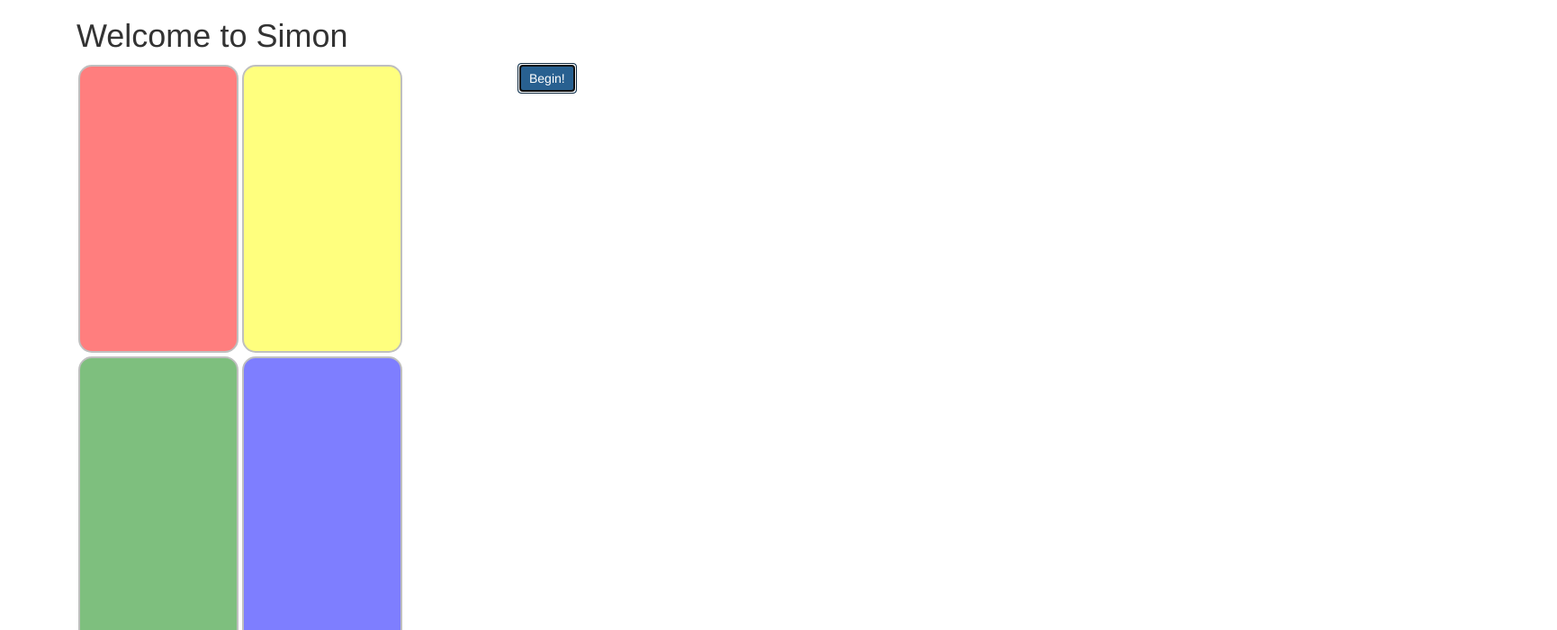
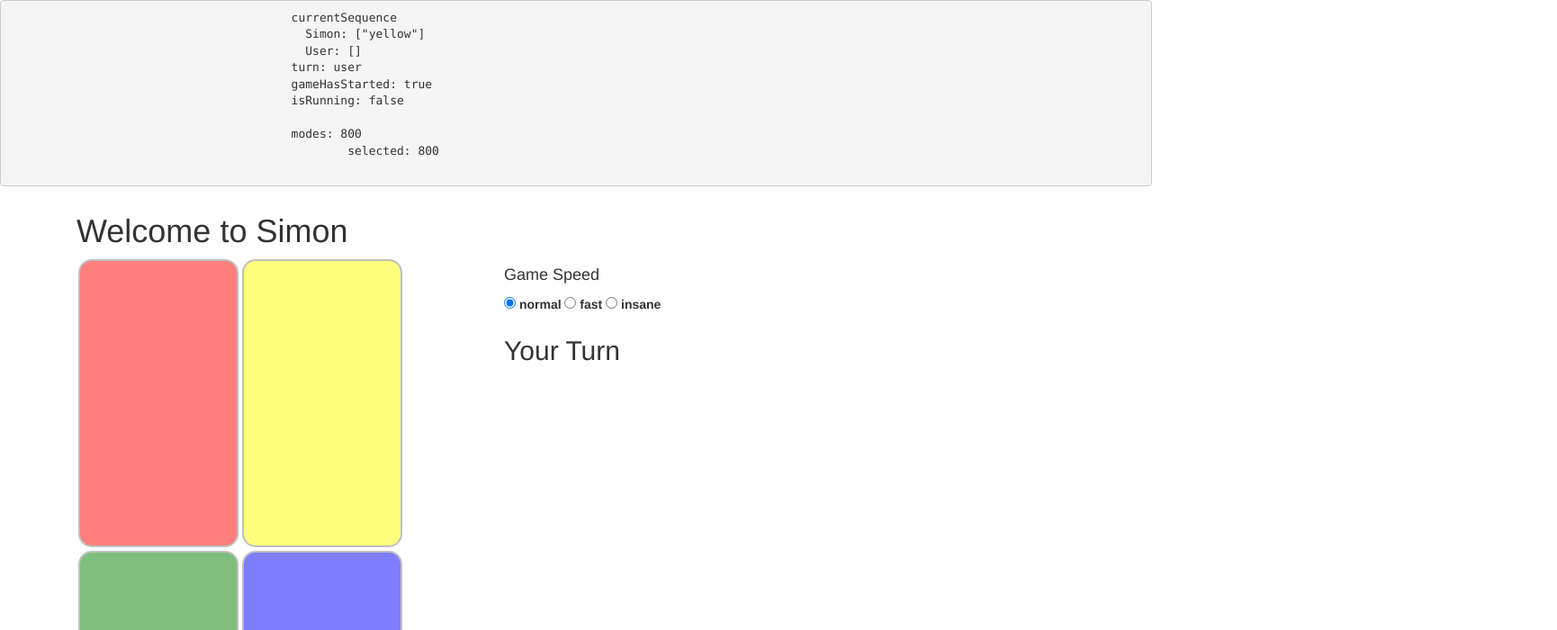
Before and after one commit to JCarran0/AngularJS102, a plain HTML site: page homework/simon/index.html in a window 1280 px wide. Both pictures are taken after a click on the button "Begin!". Shown: the top 700 px of the page at 90% size, 1730 px wide, since content can reach past the window. Drawn offline with nearby package versions, Linux system fonts and the light colour scheme.

Commit message:
added mode

```diff
--- a/homework/simon/index.html
+++ b/homework/simon/index.html
@@ -14,7 +14,7 @@
 <body>
 	<div ng-app="MyApp">
 		<div ng-controller='MyController as ctrl'>
-<!-- 			<div>
+			<div>
 				<pre>
 					currentSequence
 					  Simon: {{ctrl.currentSequence.simon}}
@@ -22,9 +22,11 @@
 					turn: {{ctrl.turn}}
 					gameHasStarted: {{ctrl.gameHasStarted}}
 					isRunning: {{ctrl.isRunning}}
+
+					modes: {{ctrl.modeMgmt.selected}}
+						selected: {{ctrl.modeMgmt.selected}}
 				</pre>
-			</div> -->
-
+			</div>
 
 			<div id='simon' class='container'>
 				<div class='container'>
@@ -51,6 +53,16 @@
 				</div>
 
 				<div id='picked-color-list' class='container col-sm-4'>
+					<div>
+						<h4>Game Speed</h4>
+						<span ng-repeat='mode in ctrl.modeMgmt.modes'>
+							<input type='radio'
+								   name='mode-select'
+								   ng-value='mode.speed'
+								   ng-model='ctrl.modeMgmt.selected'>
+							<label ng-bind='mode.mode'></label>
+						</span>
+					</div>
 					<div id='current-list'>
 						<h2 ng-if='ctrl.turn === "user"'>Your Turn</h2>
 						<h2 ng-if='ctrl.turn === "simon"'>Simon's Turn</h2>
--- a/homework/simon/index.js
+++ b/homework/simon/index.js
@@ -2,8 +2,10 @@
 
 var MyApp = angular.module('MyApp', ['CustomServices'])
 
-.controller('MyController', function(GameBuilder, $timeout, $interval){
+.controller('MyController', function(ModeManager, colorsArray, $timeout, $interval){
 	var self = this;
+
+	var colors = colorsArray;
 
 	/*
 	** self.turn can = 'simon' or 'user'.
@@ -14,12 +16,8 @@ var MyApp = angular.module('MyApp', ['CustomServices'])
 
 	// mode controls the speed of the game.
 	// i.e. slow, fast, insane.
-	self.mode = 'fast';
-	var modeSpeeds = {
-		normal: 800,
-		fast: 500,
-		insane: 200
-	}
+	self.modeMgmt = new ModeManager;
+
 
 	/*
 	** The simon and user array hold their respective sequences
@@ -61,7 +59,7 @@ var MyApp = angular.module('MyApp', ['CustomServices'])
 			userPicks.push(color);
 			flashOneColor(color).then(function(){
 				if(userPicks.length === simonPicks.length){
-					console.log('changing turns')
+					// Simon's turn
 					self.currentSequence.user = [];
 					self.currentSequence.display = [];
 					$timeout(function(){
@@ -70,7 +68,7 @@ var MyApp = angular.module('MyApp', ['CustomServices'])
 						runSimonsTurn();
 					});
 				} else{
-					console.log('still users turn');
+					// Still user's turn
 					self.isRunning = false;
 				}
 			});
@@ -82,7 +80,7 @@ var MyApp = angular.module('MyApp', ['CustomServices'])
 		self.currentSequence.display.push(color);
 		return $timeout(function(){
 			self.isClicked[color] = false;
-		}, modeSpeeds[self.mode]/2);
+		}, self.modeMgmt.selected/2);
 	}
 
 
@@ -101,7 +99,7 @@ var MyApp = angular.module('MyApp', ['CustomServices'])
 	    			resetRound(stop);
 	    		}
     		});
-    	}, modeSpeeds[self.mode]);
+    	}, self.modeMgmt.selected);
     };
 
     function resetRound(stop){
@@ -126,13 +124,12 @@ var MyApp = angular.module('MyApp', ['CustomServices'])
     }
 
 
-	var colors = ['red', 'yellow', 'green', 'blue'];
+
 
 	function generateRandomColor(){
 		var index = Math.floor((Math.random() * 4) + 1) - 1;
 		return colors[index];
 	}
 
-	self.test = self.runSimonsTurn;
 
 });
--- a/homework/simon/services.js
+++ b/homework/simon/services.js
@@ -1,12 +1,28 @@
 var MyApp = angular.module('CustomServices', []);
 
-	// mode controls the speed of the game.
-	// i.e. slow, fast, insane.
-	// self.mode = 'fast';
-	// var modeSpeeds = {
-	// 	normal: 800,
-	// 	fast: 500,
-	// 	insane: 200
-	// }
 
-	//
+MyApp.factory('ModeManager', function(){
+
+	function ModeManager(){
+		this.modes = [
+		{
+			mode: 'normal',
+			speed: 800
+		},
+		{
+			mode: 'fast',
+			speed: 500
+		},
+		{
+			mode: 'insane',
+			speed: 200
+		}];
+
+		this.selected = 800;
+	}
+
+	return ModeManager;
+});
+
+
+MyApp.value('colorsArray', ['red', 'yellow', 'green', 'blue']);
```
